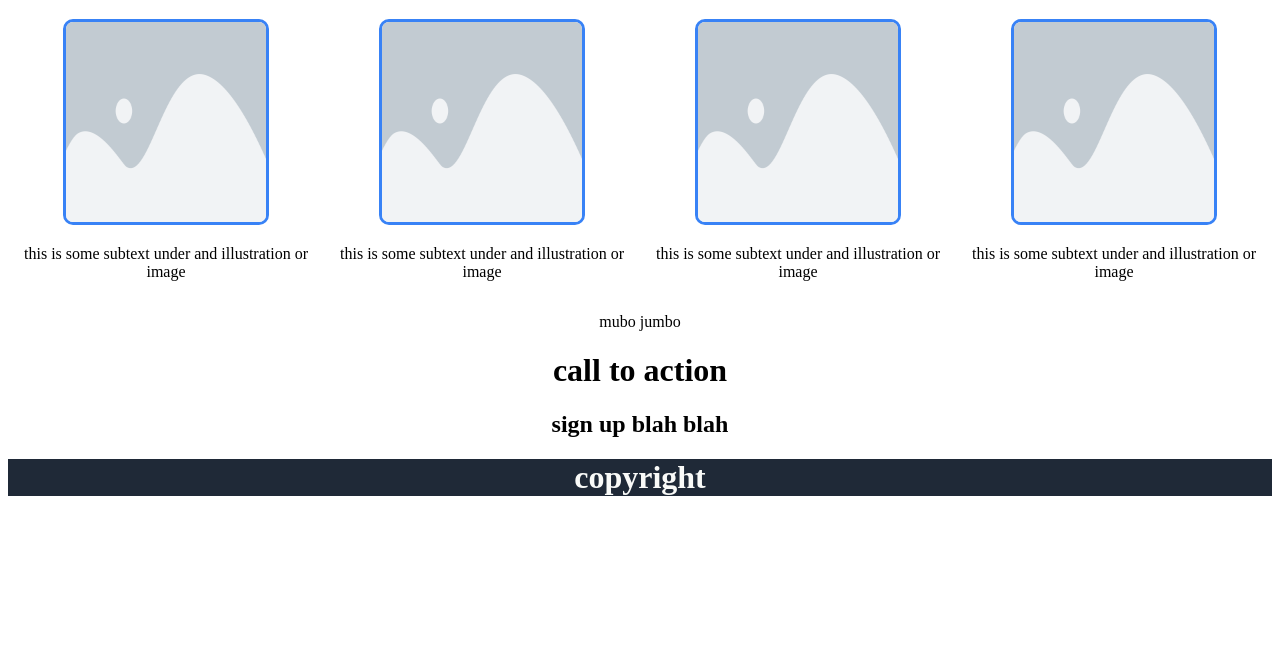
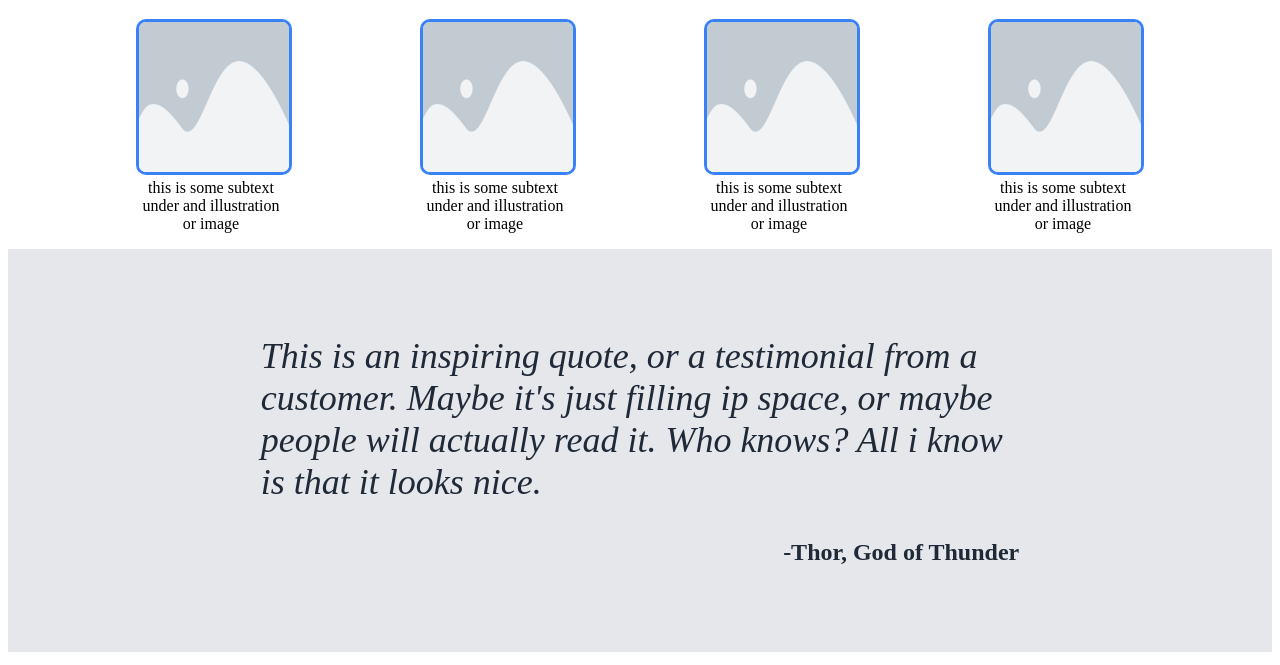
Before and after one commit to Ricardashian/Landing_page_odin, a plain HTML site: page index.html in a window 1280 px wide. Shown: the part 592-1257 px from the top of the page. Before the commit the page ends 1110 px from the top, so only its background shows below. Drawn offline with Linux system fonts and the light colour scheme.

Commit message:
added testimonial section

```diff
--- a/index.html
+++ b/index.html
@@ -35,21 +35,29 @@
             <h1>Some Random Information</h1>
             <div class="container">
                 <card>
-                    <img src="placehold.jpg" alt="place" width="200px" height="200px">
+                    <img src="placehold.jpg" alt="place" width="150px" height="150px">
                     <p>this is some subtext under and illustration or image</p>
                 </card>
                 <card>
-                    <img src="placehold.jpg" alt="place" width="200px" height="200px">
+                    <img src="placehold.jpg" alt="place" width="150px" height="150px">
                     <p>this is some subtext under and illustration or image</p>
                 </card>
                 <card>
-                    <img src="placehold.jpg" alt="place" width="200px" height="200px">
+                    <img src="placehold.jpg" alt="place" width="150px" height="150px">
                     <p>this is some subtext under and illustration or image</p>
                 </card>
                 <card>
-                    <img src="placehold.jpg" alt="place" width="200px" height="200px">
+                    <img src="placehold.jpg" alt="place" width="150px" height="150px">
                     <p>this is some subtext under and illustration or image</p>
                 </card>
+            </div>
+            <div class="testimonial">
+                <p>This is an inspiring quote, or a testimonial from a
+                    customer. Maybe it's just filling ip space, or maybe
+                    people will actually read it. Who knows? All i know
+                    is that it looks nice.</p>
+                <h2>-Thor, God of Thunder</h2>
+                </p>
             </div>
             <p>mubo jumbo</p>
             <div>
--- a/styles.css
+++ b/styles.css
@@ -6,7 +6,6 @@ div {
     border-style: solid;
     margin-bottom: 50px;
 } */
-
 .top {
     background-color: #1f2937;
     display:flex;
@@ -104,6 +103,12 @@ div {
    display: flex;
    justify-content: space-evenly;
    align-items: center;
+
+ }
+
+ card p {
+   margin-top: 0;
+   max-width: 150px;
  }
 
  /* card {
@@ -120,6 +125,25 @@ card img  {
    border-color: #3882f6;
 }
 
+
+.testimonial {
+   padding: 50px 20% ;
+   font-size: 36px;
+   color: #1f2937;
+   background-color: #e5e7eb;
+}
+
+.testimonial p {
+   text-align: left;
+   text-wrap: wrap;
+   font-style: light;
+   font-style: italic;
+}
+
+.testimonial h2 {
+   text-align: right;
+   font-size: 24px;
+}
 
 
 
```
